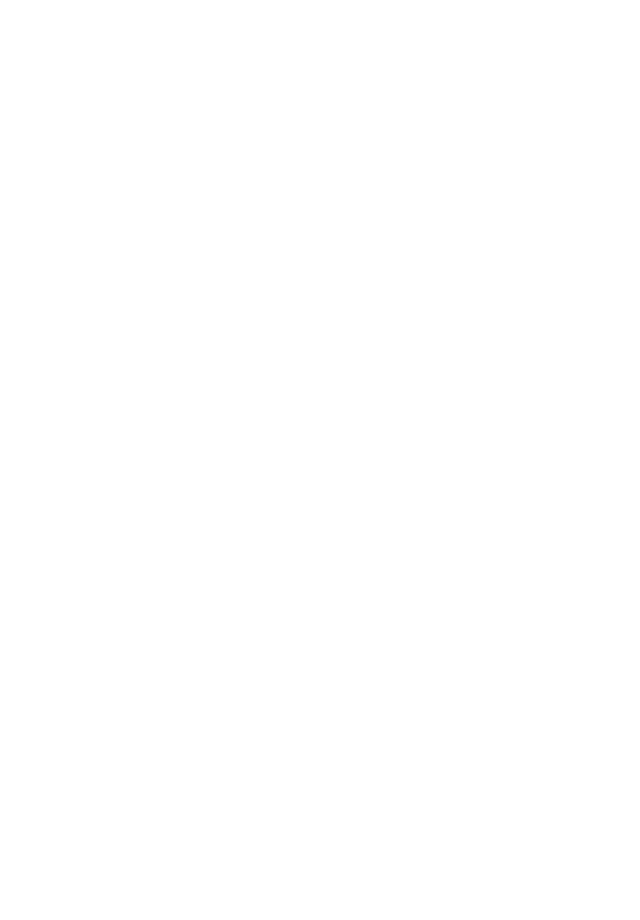
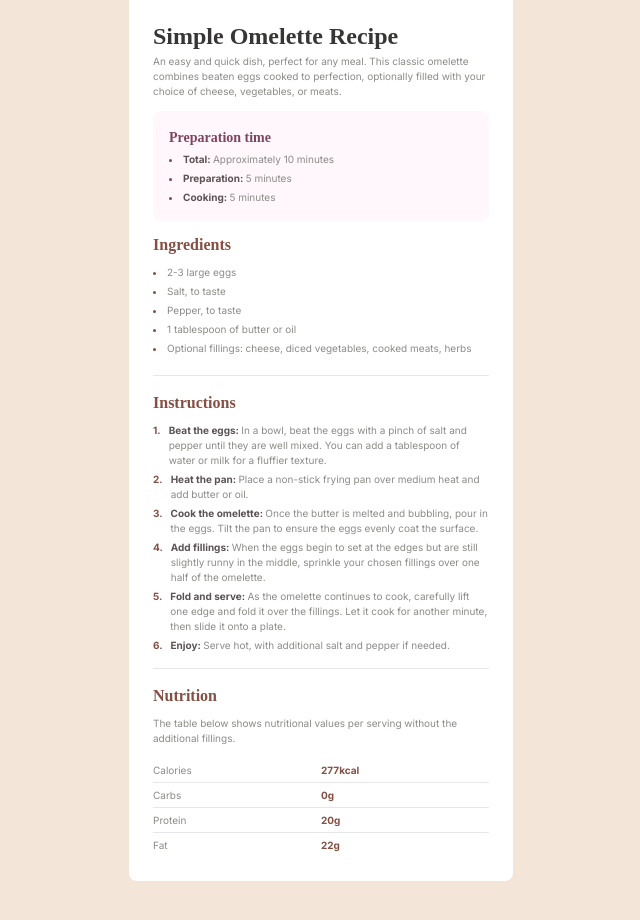
Before and after one commit to yfeienzo/frontend-practise, a Next.js app: page /recipe-page in a window 1280 px wide. Shown: the part 260-1180 px from the top of the page, without its empty margins (319-959 px from the left). Before the commit the page ends 800 px from the top, so only its background shows below. Built offline with nearby package versions, Linux system fonts and the light colour scheme.

Commit message:
recipe-page

```diff
--- a/src/app/recipe-page/page.tsx
+++ b/src/app/recipe-page/page.tsx
@@ -1,5 +1,71 @@
+import Image from "next/image";
+
 export default function Home() {
     return (
-        <div>recipe page</div>
+        <div className="flex h-full justify-center items-center bg-[#f3e5d8]">
+            <div className="w-[384px] my-20 bg-white flex justify-center p-6 rounded-lg">
+                <div className="w-[336px] text-[#8c8b87] font-['Young Serif'] text-[10px]">
+                    <Image
+                        src="/recipe-page/omelette.jpeg"
+                        alt="article"
+                        className="rounded-lg mb-5"
+                        width={336}
+                        height={200}
+                    />
+                    <div className="font-['Outfit'] font-bold text-[#373634] text-[24px]">Simple Omelette Recipe</div>
+                    <div className="mb-3">
+                            An easy and quick dish, perfect for any meal. This classic omelette combines beaten eggs cooked
+                            to perfection, optionally filled with your choice of cheese, vegetables, or meats.
+                    </div>
+                    <div className="mb-3 bg-[#fff7fc] rounded-lg p-4">
+                            <p className="text-[#7f445d] font-bold font-['Outfit'] text-[14px] mb-1">Preparation time</p>
+                            <p className="mb-1 list-item list-inside text-[#7f445d]"><b className="text-[#5b5255]">Total: </b> <span className="text-[#8c8b87]">Approximately 10 minutes</span></p>
+                            <p className="mb-1 list-item list-inside text-[#7f445d]"><b className="text-[#5b5255]">Preparation: </b> <span className="text-[#8c8b87]">5 minutes</span></p>
+                            <p className="list-item list-inside text-[#7f445d]"><b className="text-[#5b5255]">Cooking: </b> <span className="text-[#8c8b87]">5 minutes</span></p>
+                    </div>
+                    <div>
+                            <p className="font-['Outfit'] text-[16px] text-[#864f43] font-bold mb-2">Ingredients</p>
+                            <p className="mb-1 list-item list-inside text-[#864f43]"><span className="text-[#8c8b87]">2-3 large eggs</span></p>
+                            <p className="mb-1 list-item list-inside text-[#864f43]"><span className="text-[#8c8b87]">Salt, to taste</span></p>
+                            <p className="mb-1 list-item list-inside text-[#864f43]"><span className="text-[#8c8b87]">Pepper, to taste</span></p>
+                            <p className="mb-1 list-item list-inside text-[#864f43]"><span className="text-[#8c8b87]">1 tablespoon of butter or oil</span></p>
+                            <p className="mb-1 list-item list-inside text-[#864f43]"><span className="text-[#8c8b87]">Optional fillings: cheese, diced vegetables, cooked meats, herbs</span></p>
+                    </div>
+                    <br />
+                    <hr />
+                    <br />
+                    <div>
+                            <p className="font-['Outfit'] text-[16px] text-[#864f43] font-bold mb-2">Instructions</p>
+                            <div className="flex mb-1"><div className="mr-2 text-[#864f43] font-bold">1.</div> <div><b className="text-[#5b5255]">Beat the eggs: </b> <span className="text-[#8c8b87]">In a bowl, beat the eggs with a pinch of salt and pepper until they are well mixed. You can add a tablespoon of water or milk for a fluffier texture.</span></div></div>
+                            <div className="flex mb-1"><div className="mr-2 text-[#864f43] font-bold">2.</div> <div><b className="text-[#5b5255]">Heat the pan: </b> <span className="text-[#8c8b87]">Place a non-stick frying pan over medium heat and add butter or oil.</span></div></div>
+                            <div className="flex mb-1"><div className="mr-2 text-[#864f43] font-bold">3.</div> <div><b className="text-[#5b5255]">Cook the omelette: </b> <span className="text-[#8c8b87]">Once the butter is melted and bubbling, pour in the eggs. Tilt the pan to ensure the eggs evenly coat the surface.</span></div></div>
+                            <div className="flex mb-1"><div className="mr-2 text-[#864f43] font-bold">4.</div> <div><b className="text-[#5b5255]">Add fillings: </b> <span className="text-[#8c8b87]">When the eggs begin to set at the edges but are still slightly runny in the middle, sprinkle your chosen fillings over one half of the omelette.</span></div></div>
+                            <div className="flex mb-1"><div className="mr-2 text-[#864f43] font-bold">5.</div> <div><b className="text-[#5b5255]">Fold and serve: </b> <span className="text-[#8c8b87]"> As the omelette continues to cook, carefully lift one edge and fold it over the fillings. Let it cook for another minute, then slide it onto a plate.</span></div></div>
+                            <div className="flex"><div className="mr-2 text-[#864f43] font-bold">6.</div> <div><b className="text-[#5b5255]">Enjoy: </b> <span className="text-[#8c8b87]"> Serve hot, with additional salt and pepper if needed.</span></div></div>
+                    </div>
+                    <br />
+                    <hr />
+                    <br />
+                    <div>
+                            <p className="font-['Outfit'] text-[16px] text-[#864f43] font-bold mb-2">Nutrition</p>
+                            <div className="mb-3">
+                                The table below shows nutritional values per serving without the additional fillings.
+                            </div>
+                            <div className="flex flex-wrap leading-6">
+                                <div className="w-1/2 border-b">Calories</div>
+                                <div className="w-1/2 text-[#864f43] font-bold border-b">277kcal</div>
+                                <div className="w-1/2 border-b">Carbs</div>
+                                <div className="w-1/2 text-[#864f43] font-bold border-b">0g</div>
+                                <div className="w-1/2 border-b">Protein</div>
+                                <div className="w-1/2 text-[#864f43] font-bold border-b">20g</div>
+                                <div className="w-1/2">Fat</div>
+                                <div className="w-1/2 text-[#864f43] font-bold">22g</div>
+                            </div>
+                    </div>
+                </div>
+            </div>
+        </div>
+
+
     )
 }
```
Also changed, not shown: public/recipe-page/omelette.jpeg (added).
